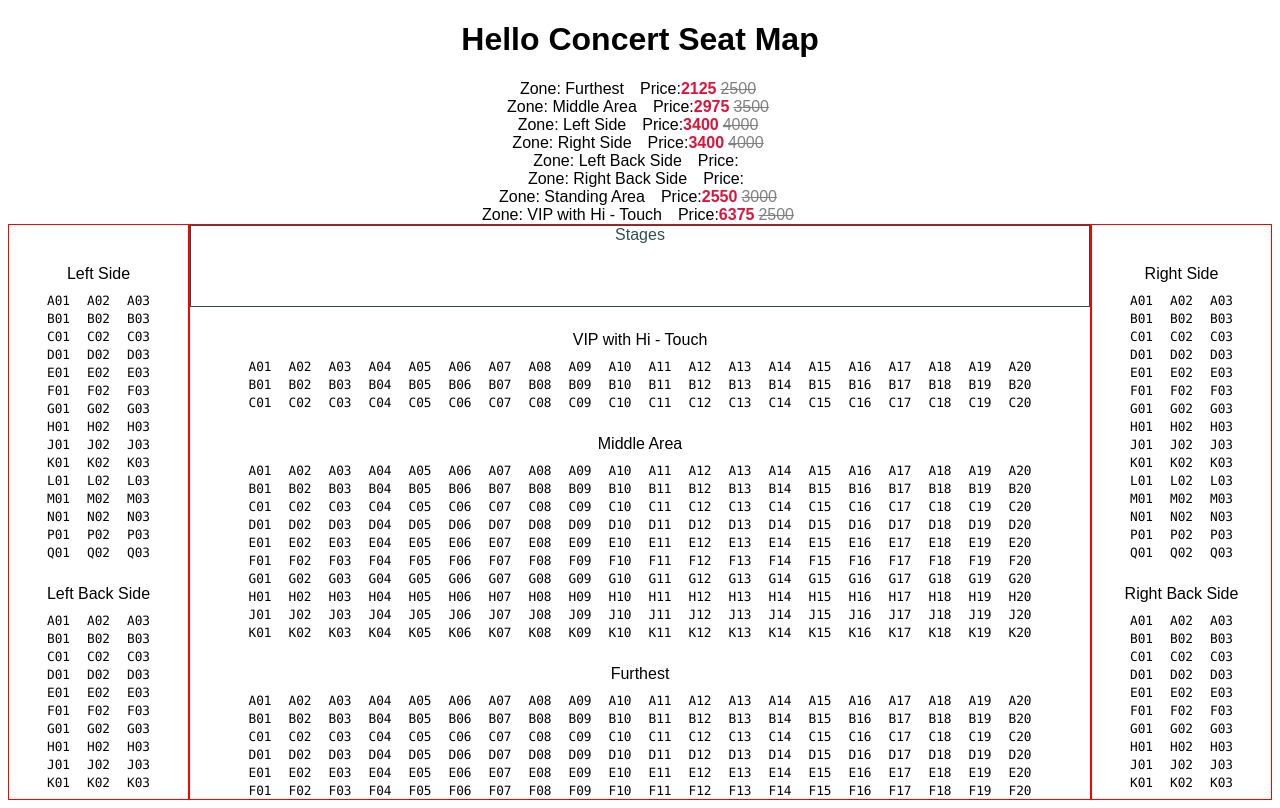
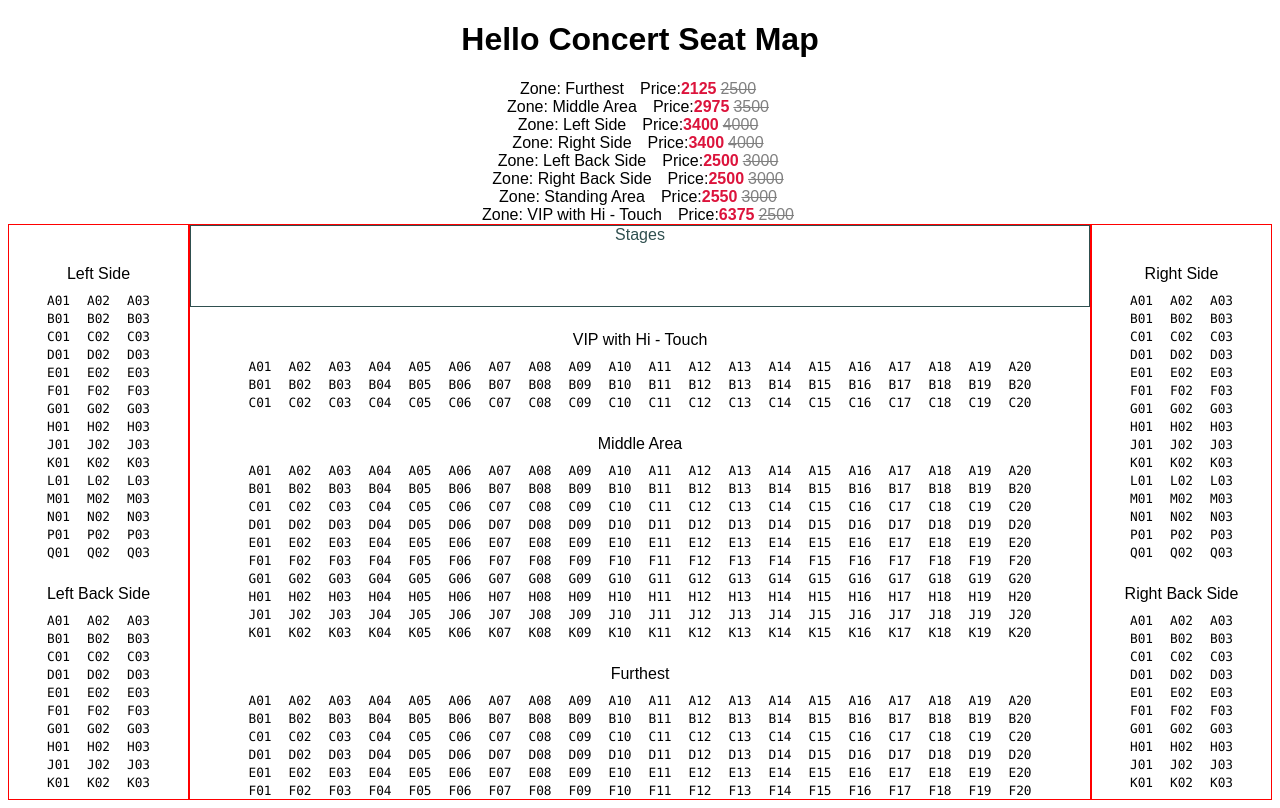
Before and after one commit to u46esp/test-refactoring-kata, a React (Create React App) app: page / in a window 1280 px wide. Built offline with nearby package versions, Linux system fonts and the light colour scheme.

Commit message:
Add prcing for unlisted

```diff
--- a/src/index.js
+++ b/src/index.js
@@ -77,6 +77,8 @@ const seatPricing = [
   { zone: "mid", regularPrice: 3500, premiumMemberPrice: 2975 },
   { zone: "leftside", regularPrice: 4000, premiumMemberPrice: 3400 },
   { zone: "rightside", regularPrice: 4000, premiumMemberPrice: 3400 },
+  { zone: "leftback", regularPrice: 3000, premiumMemberPrice: 2500 },
+  { zone: "rightback", regularPrice: 3000, premiumMemberPrice: 2500 },
   { zone: "standing", regularPrice: 3000, premiumMemberPrice: 2550 },
   { zone: "frontmost", regularPrice: 6000, premiumMemberPrice: 5100 },
   { zone: "vip", regularPrice: 2500, premiumMemberPrice: 6375 },
```
